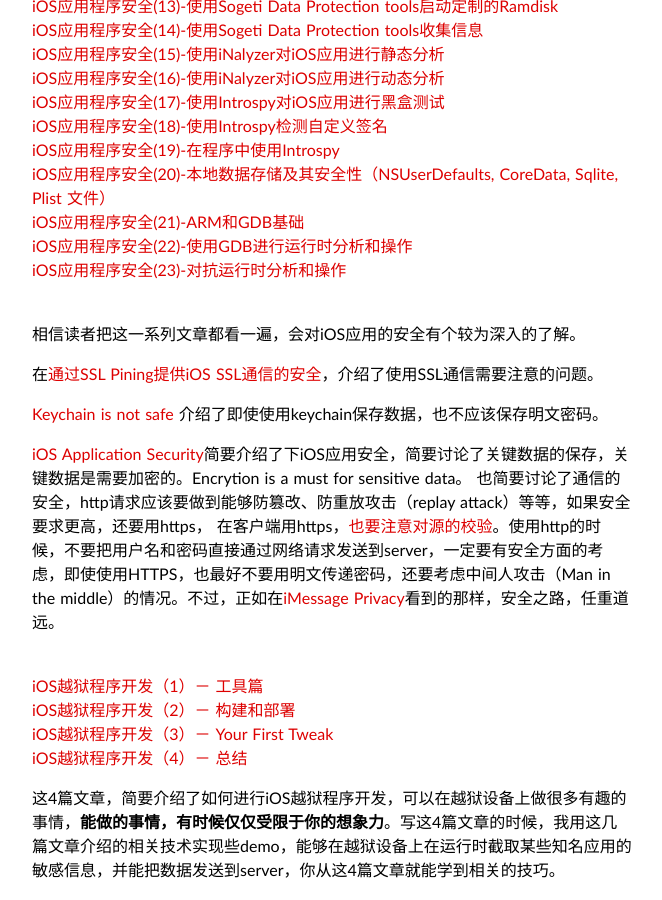
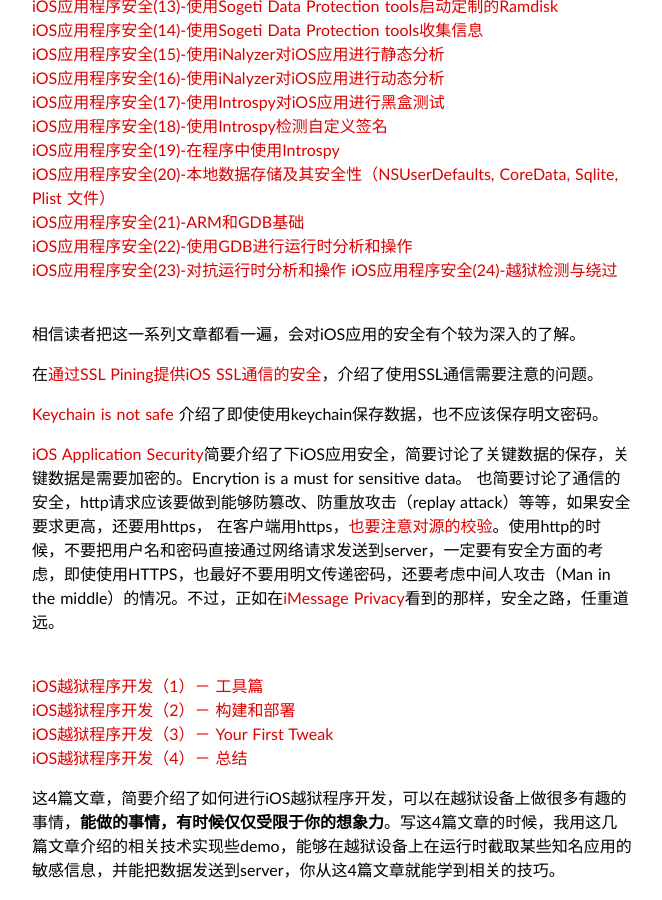
Before and after one commit to wufawei/wufawei.github.com, a Jekyll site: the page built from _posts/201311/2013-11-17-ios-application-security-summary.md, in a window 1280 px wide and 900 px high, scrolled down 425 px. Shown: the whole window, without its empty margins (308-970 px from the left). Built offline with Jekyll 4.4.1, drawn with Linux system fonts in a browser that asks for light colours; some web fonts are replaced; Markdown is read by kramdown in place of the engine named in the settings; comment, search, counter and statistics services are not loaded.

Commit message:
add post

```diff
--- a/_posts/201311/2013-11-17-ios-application-security-summary.md
+++ b/_posts/201311/2013-11-17-ios-application-security-summary.md
@@ -32,6 +32,7 @@
 [iOS应用程序安全(21)-ARM和GDB基础][21]
 [iOS应用程序安全(22)-使用GDB进行运行时分析和操作][22]
 [iOS应用程序安全(23)-对抗运行时分析和操作][31]
+[iOS应用程序安全(24)-越狱检测与绕过][32]
 
  <br/>
 相信读者把这一系列文章都看一遍，会对iOS应用的安全有个较为深入的了解。
@@ -107,3 +108,4 @@
 [29]:http://wufawei.com/2013/08/iOS-jailbroken-programming-3/
 [30]:http://wufawei.com/2013/08/iOS-jailbroken-programming-4/
 [31]:http://wufawei.com/2013/11/ios-application-security-23/
+[32]:http://wufawei.com/2013/11/ios-application-security-24/
```
